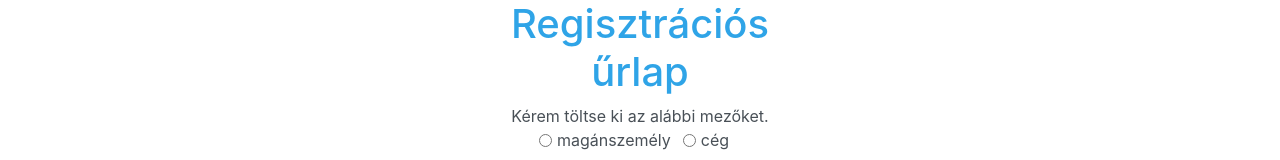
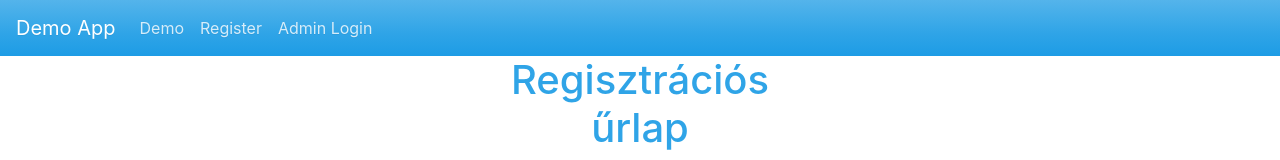
Before and after one commit to timurlenk07/react-flask-app, a React (Create React App) app: page /register in a window 1280 px wide. Shown: the top 160 px of the page. Built offline with nearby package versions, Linux system fonts and the light colour scheme; no server answers.

Commit message:
Refactored project and added NavBar

```diff
--- a/src/App.js
+++ b/src/App.js
@@ -1,52 +1,13 @@
-import {useState, useEffect} from 'react';
-import {BrowserRouter, Switch, Route} from 'react-router-dom'
-import logo from './logo.svg';
 import "bootswatch/dist/cerulean/bootstrap.min.css";
 import './App.css';
-import Register from "./userHandling/Register";
-import Login from "./userHandling/Login";
+import NavigationBar from "./navBar/NavigationBar"
+import RouteRequest from "./RouteRequest";
 
 function App() {
-  const [currentTime, setCurrentTime] = useState(0);
-
-  useEffect(() => {
-    const interval = setInterval(() => {
-      fetch('/time').then(res => res.json()).then(data => {
-        setCurrentTime(data.time);
-    });
-    }, 1000)
-    return () => clearInterval(interval);
-  }, []);
-
   return (
     <div className="App">
-      <BrowserRouter>
-        <Switch>
-          <Route exact path="/">
-            <header className="App-header">
-              <img src={logo} className="App-logo" alt="logo" />
-              <p>
-                Edit <code>src/App.js</code> and save to reload.
-              </p>
-              <a
-                className="App-link"
-                href="https://reactjs.org"
-                target="_blank"
-                rel="noopener noreferrer"
-              >
-                Learn React
-              </a>
-              <p>The current time is {Math.round(currentTime)}.</p>
-            </header>
-          </Route>
-          <Route exact path="/register">
-            <Register/>
-          </Route>
-          <Route path="/admin">
-            <Login/>
-          </Route>
-        </Switch>
-      </BrowserRouter>
+      <NavigationBar/>
+      <RouteRequest/>
     </div>
   );
 }
--- /dev/null
+++ b/src/RouteRequest.js
@@ -0,0 +1,23 @@
+import {BrowserRouter, Route, Switch} from "react-router-dom";
+import Register from "./userHandling/Register";
+import Login from "./userHandling/Login";
+import {DemoView} from "./demo/DemoView";
+
+
+export default function RouteRequest(props) {
+  return (
+    <BrowserRouter>
+      <Switch>
+        <Route exact path="/">
+          <DemoView/>
+        </Route>
+        <Route exact path="/register">
+          <Register/>
+        </Route>
+        <Route path="/admin">
+          <Login/>
+        </Route>
+      </Switch>
+    </BrowserRouter>
+  )
+}
--- /dev/null
+++ b/src/demo/DemoView.js
@@ -0,0 +1,31 @@
+import logo from "../logo.svg";
+import {useEffect, useState} from "react";
+
+export function DemoView(props) {
+  const [currentTime, setCurrentTime] = useState(0);
+
+  useEffect(() => {
+    const interval = setInterval(() => {
+      fetch('/time').then(res => res.json()).then(data => {
+        setCurrentTime(data.time);
+      });
+    }, 1000)
+    return () => clearInterval(interval);
+  }, []);
+
+  return <header className="App-header">
+    <img src={logo} className="App-logo" alt="logo"/>
+    <p>
+      Edit <code>src/App.js</code> and save to reload.
+    </p>
+    <a
+      className="App-link"
+      href="https://reactjs.org"
+      target="_blank"
+      rel="noopener noreferrer"
+    >
+      Learn React
+    </a>
+    <p>The current time is {Math.round(currentTime)}.</p>
+  </header>;
+}
--- /dev/null
+++ b/src/navBar/NavigationBar.js
@@ -0,0 +1,16 @@
+import {Nav, Navbar} from "react-bootstrap";
+
+
+export default function NavigationBar(props) {
+  return (
+    <Navbar bg="primary" variant="dark">
+      <Navbar.Brand href="#home">Demo App</Navbar.Brand>
+      <Nav className="mr-auto">
+        <Nav.Link href="/">Demo</Nav.Link>
+        <Nav.Link href="/register">Register</Nav.Link>
+        <Nav.Link href="/admin/login">Admin Login</Nav.Link>
+        {/*<Nav.Link href="/pricing">Pricing</Nav.Link>*/}
+      </Nav>
+    </Navbar>
+  )
+}
```
